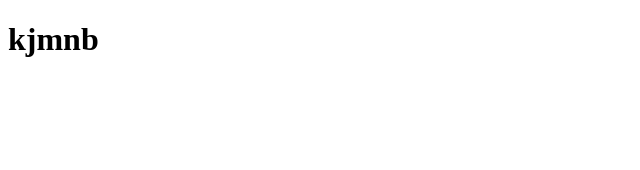
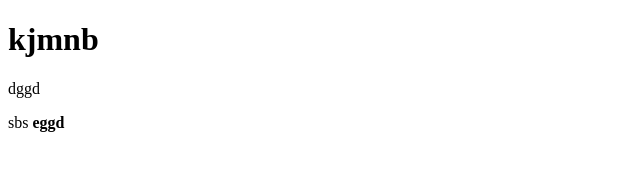
Before and after one commit to Kazman2222/git-two, a plain HTML site: page polish.html in a window 1280 px wide. Shown: the whole page, without its empty margins (0-640 px from the left). Drawn offline with Linux system fonts and the light colour scheme.

Commit message:
added a new paragraph and bold text and a new span tag name

```diff
--- a/polish.html
+++ b/polish.html
@@ -8,5 +8,8 @@
 </head>
 <body>
     <h1>kjmnb</h1>
+    <p>dggd</p>
+    <span>sbs</span>
+    <b>eggd</b>
 </body>
 </html>
```
